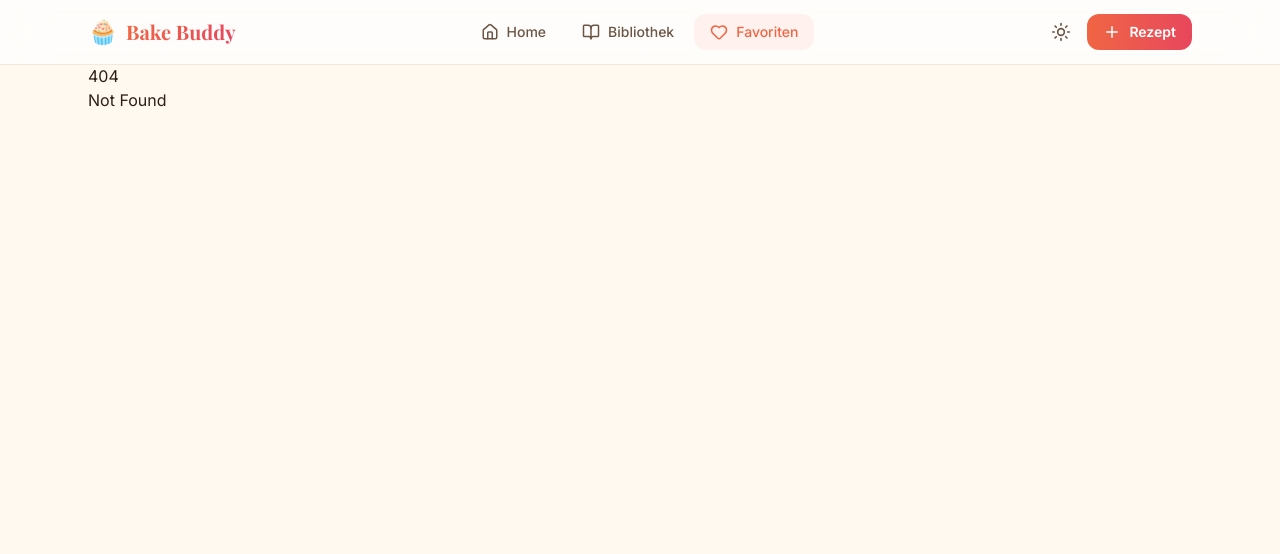
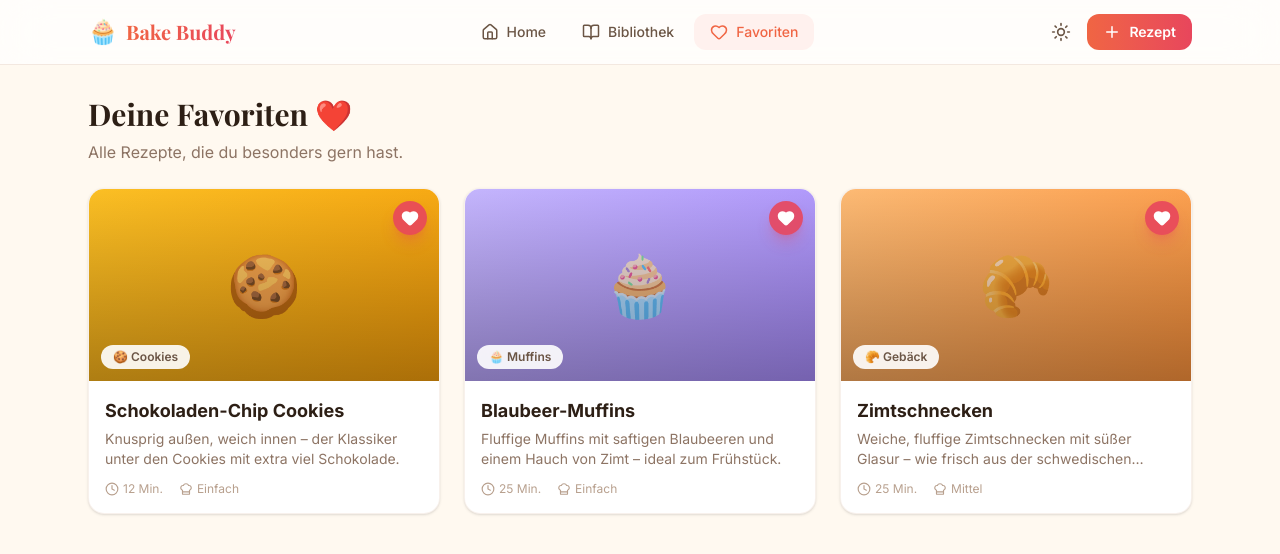
Before and after one commit to Ziegeee/BakeBuddy, a SvelteKit app: page /favorites in a window 1280 px wide. Before the commit this address had no page. Shown: the top 554 px of the page. Built offline with nearby package versions, Linux system fonts and the light colour scheme.

Commit message:
Create +page.svelte

```diff
--- /dev/null
+++ b/src/routes/favorites/+page.svelte
@@ -0,0 +1,41 @@
+<script lang="ts">
+  import { recipeStore } from '$lib/stores/recipes.svelte';
+  import RecipeCard from '$lib/components/RecipeCard.svelte';
+  import EmptyState from '$lib/components/EmptyState.svelte';
+</script>
+
+<svelte:head>
+  <title>Favoriten – Bake Buddy</title>
+</svelte:head>
+
+<div class="py-8 space-y-6">
+  <div>
+    <h1 class="text-3xl font-bold text-[#2d1f15] dark:text-[#fff3e0] mb-2" style="font-family: 'Playfair Display', serif;">
+      Deine Favoriten ❤️
+    </h1>
+    <p class="text-[#8d7464] dark:text-[#a08878]">Alle Rezepte, die du besonders gern hast.</p>
+  </div>
+
+  {#if recipeStore.favorites.length > 0}
+    <div class="grid grid-cols-1 sm:grid-cols-2 lg:grid-cols-3 gap-6">
+      {#each recipeStore.favorites as recipe (recipe.id)}
+        <RecipeCard {recipe} />
+      {/each}
+    </div>
+  {:else}
+    <EmptyState
+      icon="💝"
+      title="Noch keine Favoriten"
+      description="Markiere Rezepte mit dem Herz-Symbol, um sie hier zu speichern."
+    >
+      {#snippet action()}
+        <a
+          href="/library"
+          class="px-6 py-3 bg-gradient-to-r from-[#f06543] to-[#e8465c] text-white rounded-xl text-sm font-semibold hover:shadow-lg hover:shadow-[#f06543]/25 transition-all"
+        >
+          Zur Bibliothek
+        </a>
+      {/snippet}
+    </EmptyState>
+  {/if}
+</div>
```
